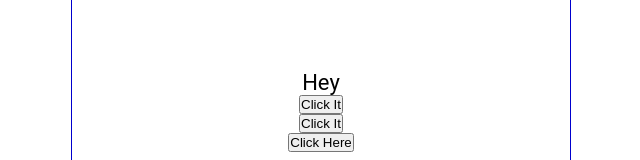
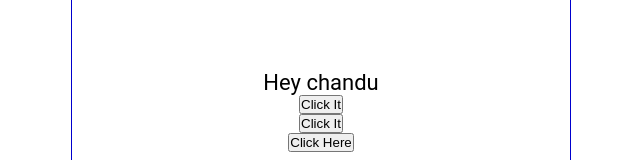
Before and after one commit to ChandanaMandarapu/All-React, a React (Vite) app in the folder allReact/: page / in a window 1280 px wide. Shown: the part 297-457 px from the top of the page, without its empty margins (319-959 px from the left). Built offline with nearby package versions, Linux system fonts and the light colour scheme.

Commit message:
useState practice

```diff
--- a/allReact/src/components/Content.jsx
+++ b/allReact/src/components/Content.jsx
@@ -1,13 +1,21 @@
 // import React from 'react'
+import { useState } from "react";
 
 const Content = () => {
+    const [name, setName] = useState('chandu')
+
+    const[count,setCount] = useState(0)
+
   const handleNameChange = () => {
     const names = ["krish", "karthik", "kushal"];
     const int = Math.floor(Math.random() * 3);
-    return names[int];
+    setName(names[int]);
   };
 
-  const handleClick = () => console.log("You clicked");
+  const handleClick = () => {
+    setCount(count + 1)
+    console.log(count)
+  }
 
   //   click events anonymous functions
   const handleClick2 = () => console.log("${name} was clicked");
@@ -16,12 +24,12 @@
 
   return (
     <main>
-      <p onDoubleClick={handleClick}>Hey {handleNameChange}</p>
+      <p onDoubleClick={handleClick2}>Hey {name}</p>
 
-      <button onClick={handleClick}>Click It</button>
+      <button onClick={handleNameChange}>Click It</button>
 
       {/* passing parameters anonymous functions */}
-      <button onClick={() => handleClick2("chandana")}>Click It</button>
+      <button onClick={() => handleClick("chandana")}>Click It</button>
 
       {/* loging event object */}
       <button onClick={(e) => handleClick3(e)}>Click Here</button>
```
